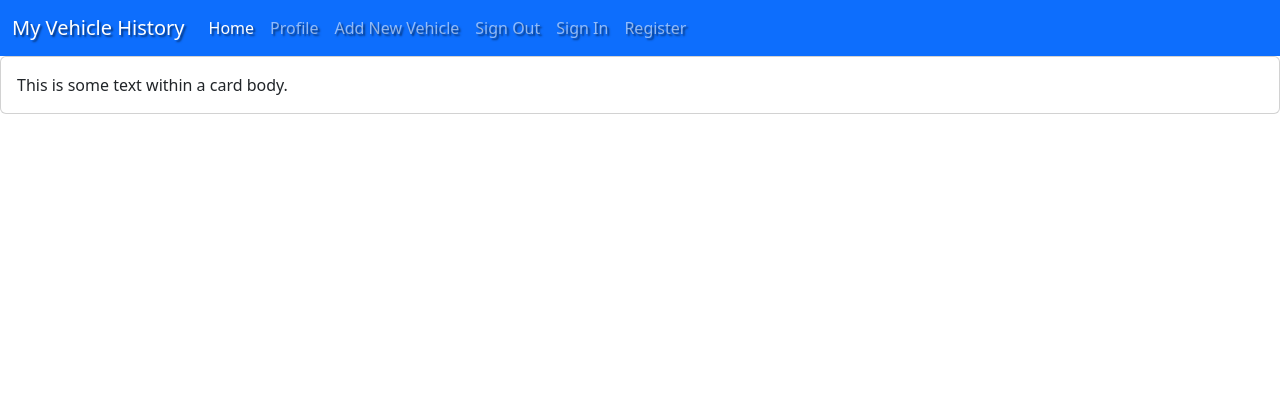
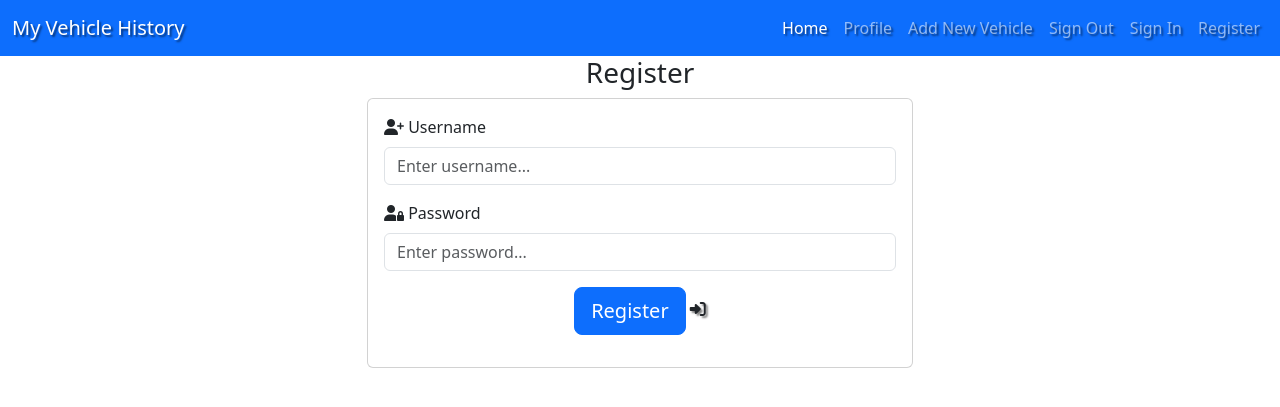
Before and after one commit to Ad-White/my-vehicle-history, a Flask app: page /register in a window 1280 px wide. Shown: the top 407 px of the page. Run offline with Flask 3, Linux system fonts and the light colour scheme; some libraries are stand-ins or nearby versions.

Commit message:
Add register template and right align navbar

```diff
--- a/static/css/style.css
+++ b/static/css/style.css
@@ -1,3 +1,7 @@
 .text-shadow {
     text-shadow: 2px 2px 2px rgba(0, 0, 0, 0.5);
 }
+
+h3 {
+    text-align: center;
+}
--- a/templates/base.html
+++ b/templates/base.html
@@ -25,7 +25,7 @@
                     <span class="navbar-toggler-icon"></span>
                 </button>
                 <div class="collapse navbar-collapse" id="navbarNav">
-                    <ul class="navbar-nav">
+                    <ul class="navbar-nav ms-auto">
                         <li class="nav-item">
                             <a class="nav-link active" aria-current="page" href="{{ url_for('get_cars') }}">Home</a>
                         </li>
--- a/templates/register.html
+++ b/templates/register.html
@@ -1,14 +1,34 @@
 {% extends "base.html" %}
 {% block content %}
 
-   <div class="row">
-      <form>
-        <div class="card">
-            <div class="card-body">
-                This is some text within a card body.
+    <div class="container">
+        <h3>Register</h3>
+        <div class="row justify-content-center">
+            <div class="col-6">
+                <form method="POST" action="{{ url_for('register') }}">
+                    <div class="card">
+                        <div class="card-body ">
+                            <!-- username -->
+                            <div class="mb-3">
+                                <i class="fas fa-user-plus prefix"></i>
+                                <label for="username" class="form-label">Username</label>
+                                <input type="text" class="form-control" id="username" placeholder="Enter username..." required>
+                            </div>
+                            <!-- password -->
+                            <div class="mb-3">
+                                <i class="fas fa-user-lock prefix"></i>
+                                <label for="password" class="form-label">Password</label>
+                                <input type="password" class="form-control" id="password" placeholder="Enter password..." required>
+                            </div>
+                            <!-- register -->
+                            <div class="mb-3 text-center text-shadow">
+                                <input class="btn btn-primary btn-lg" type="submit" value="Register">
+                                <i class="fas fa-sign-in-alt"></i>
+                            </div>
+                        </div>
+                    </div>
+                </form>
             </div>
         </div>
-      </form>
-   </div>
-
+    </div>
 {% endblock %}
```
